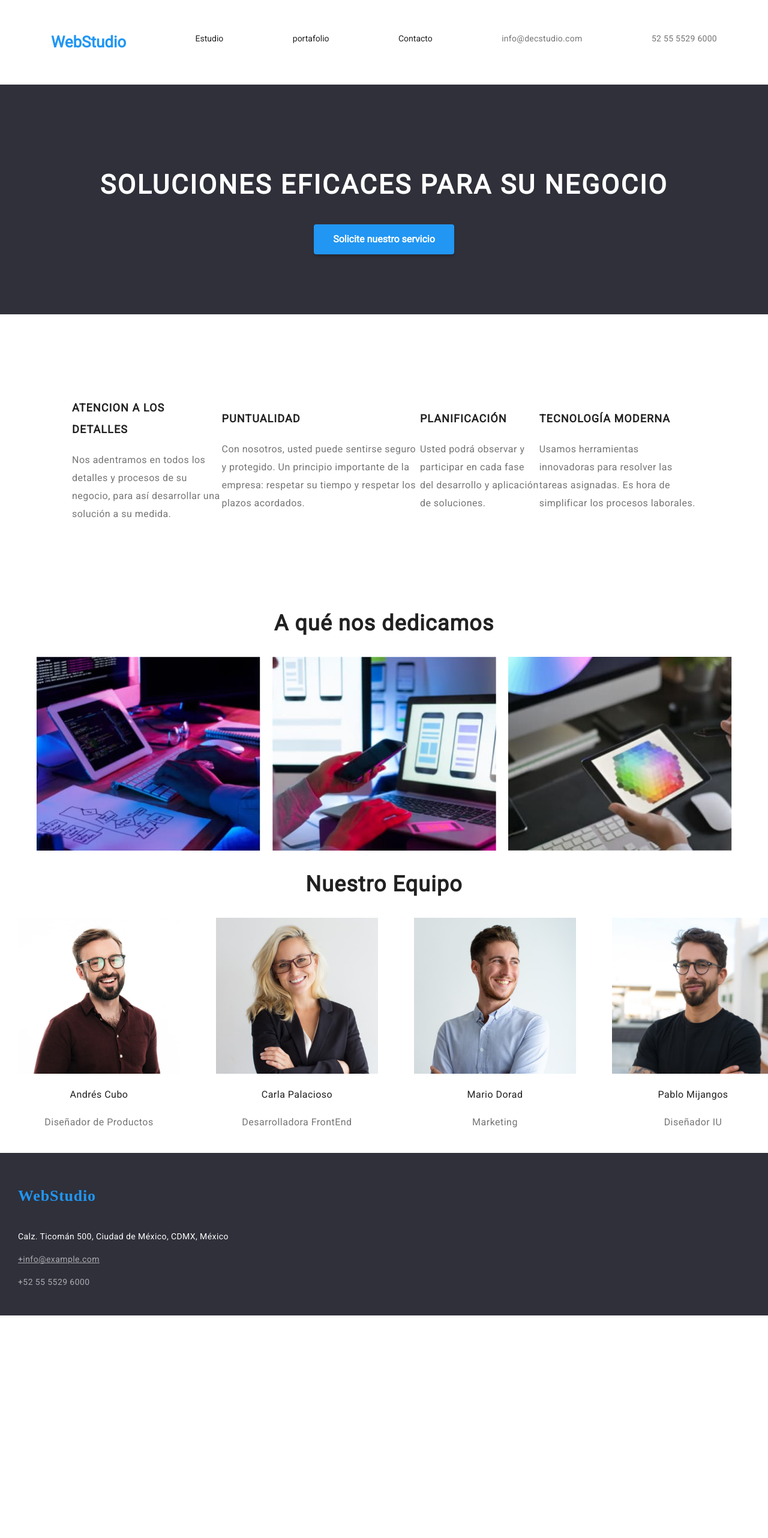
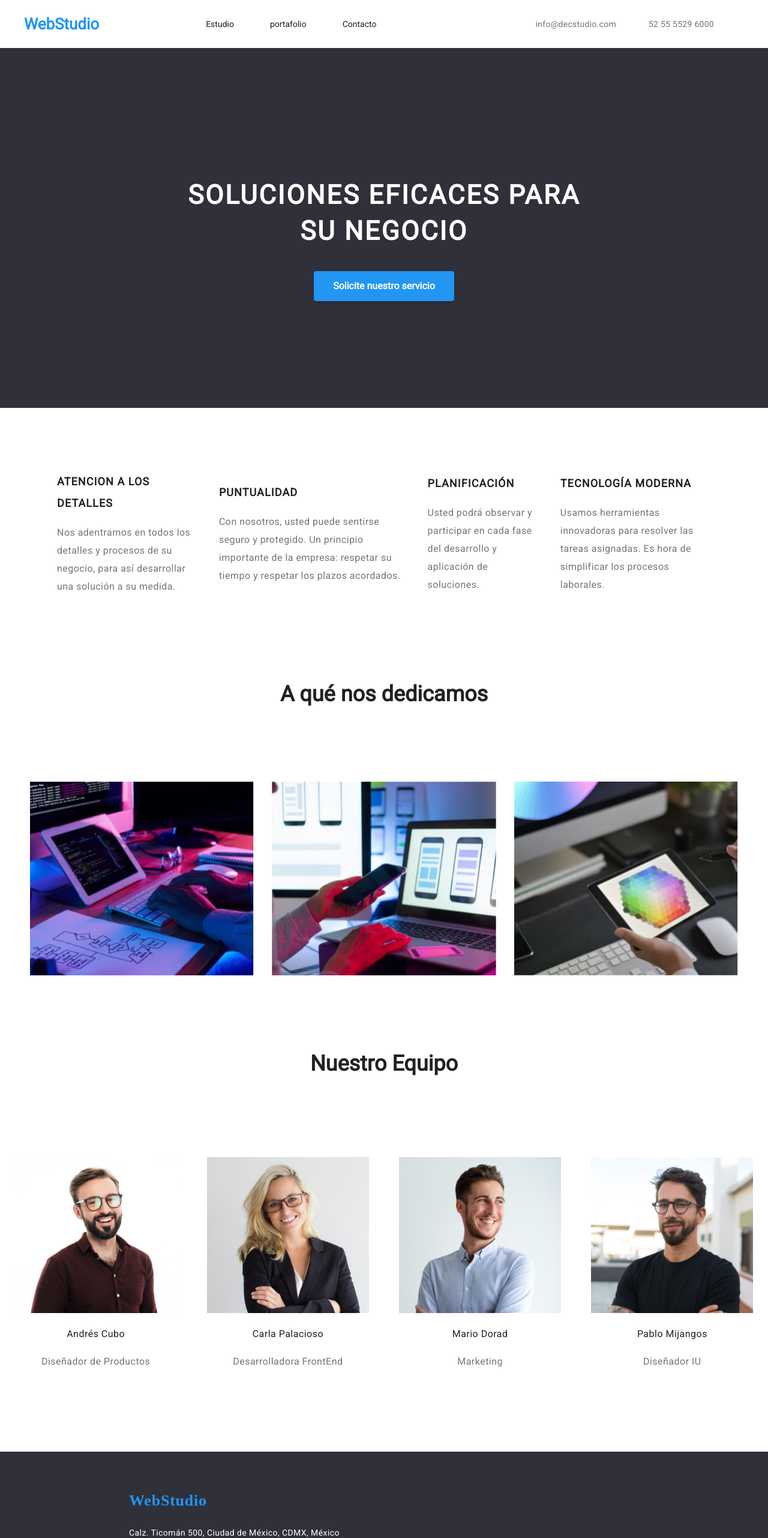
Before and after one commit to PAOLAAGUTIERREZL/goit-markup-hw-03, a plain HTML site: page index.html in a window 1280 px wide. Shown: the top 2564 px of the page at 60% size. Before the commit the page ends 2193 px from the top, so only its background shows below. Drawn offline with nearby package versions, Linux system fonts and the light colour scheme.

Commit message:
up12102022

```diff
--- a/css/styles.css
+++ b/css/styles.css
@@ -2,7 +2,7 @@ body {
   font-family: "Roboto", sans-serif;
   cursor: pointer;
 }
-*{
+{
   box-sizing: border-box;
 }
 
@@ -10,208 +10,21 @@ body {
 :root {
   --underline-color: #2196f3;
 }
-
-.menu-flex{
-  padding:5px;
-  margin:50px;
-  list-style: none;
-  border-radius: 20px;
-  background-color:#ffff;
-  box-shadow: none;
+.style-header{
+  background-color: #ffff;
+  height: 80px;
   display: flex;
-  justify-content: space-between;
-
-  /* justify-content: center; */
-}
-.menu-flex a {
-  padding: 5px 30px;
+  align-items: center;
 }
 
-.cont1-flex{
-  padding:100px;
-  margin:0px;
-  list-style: none;
-  border-radius: none;
-  background: #2F303A;
-  box-shadow: none;
+.container{
+  width: 1200px;
   display: flex;
-  flex-direction: column;
-  /* justify-content: center; */
+  margin: 0 auto;
+  justify-content: space-between;
   align-items: center;
-
-}
-.cont1-flex h2 {
-  color: aliceblue;
-  /* padding: 50px 350px; */
-  font-style: normal;
-/* font-weight: 900; */
-font-size: 44px;
-line-height: 60px;
-text-align: center;
-letter-spacing: 0.06em;
-text-transform: uppercase;
-color: #FFFFFF;
-
-}
-.cont1-flex button {
-  padding: 10px 32px;
-  justify-content: center;
-  background: #2196f3;
-  color: #FFFFFF;
-  cursor: pointer;
-  flex-direction: row;
-  border-style: none;
-  font-weight: 700;
-  font-size: 16px;
-  line-height: 30px;
-  border-radius: 4px;
-  box-shadow: 0px 4px 4px rgba(0, 0, 0, 0.15);
-
-}
-/* atencion a los detalles... */
-.cont2-flex{
-  padding:100px;
-  margin:20px;
-  list-style: none;
-  border-radius: none;
-  box-shadow: none;
-  display: flex;
-  justify-content: center;
-  align-items: center;
-}
-.cont3-flex{
-  padding:5px;
-  margin:10px;
-  /* list-style: none;  */
-  border-radius: none;
-  box-shadow: none;
-  display: flex;
-  justify-content: center;
-  /* align-items: center;  */
-  list-style: none;
-  gap: 20px;
-}
-/* .cont3-flex image {
-  padding: 50px 350px;
-  margin:50px;
-  font-style: normal;
-  display: flex; */
-
-/* font-weight: 900; */
-/* } */
-
-
-.cont33-flex{
-  padding:0px;
-  margin:0px;
-  /* list-style: none;  */
-  border-radius: none;
-  box-shadow: none;
-  display: flex;
-  /* justify-content: center;   */
-  /* align-items: center;  */
-  list-style: none;
-  flex-direction: column;
-  justify-content:center;
-
-
-}
-
-.cont3-flex h4{
-  font-family: 'Roboto';
-font-style: normal;
-font-weight: 500;
-font-size: 16px;
-line-height: 19px;
-/* identical to box height */
-
-text-align: center;
-letter-spacing: 0.03em;
-
-color: #212121;
-}
-
-.cont3-flex h5{
-  font-family: 'Roboto';
-font-style: normal;
-font-weight: 400;
-font-size: 16px;
-line-height: 19px;
-/* identical to box height */
-
-text-align: center;
-letter-spacing: 0.03em;
-
-color: #757575;
-
-}
-
-
-.cont31-flex{
-  font-family: 'Roboto';
-font-style: normal;
-font-weight: 700;
-font-size: 36px;
-line-height: 42px;
-text-align: center;
-letter-spacing: 0.03em;
-color: #212121;
-}
-.cont4-flex{
-  background: #FFFFFF;
-  display: flex;
-  box-shadow: 0px 1px 3px rgba(0, 0, 0, 0.12), 0px 1px 1px rgba(0, 0, 0, 0.14), 0px 2px 1px rgba(0, 0, 0, 0.2);
-  border-radius: 0px 0px 4px 4px;
-  list-style: none;
-
-/*
-  padding:5px;
-  margin:5px;
-  /* list-style: none; */
-  border-radius: none;
-  box-shadow: none;
-  display: flex;
-  justify-content: center;
-  align-items: center;
-  flex-direction: column; */
-}
-
-.cont5-flex{
-  padding:30px;
-  margin:0px;
-  list-style: none;
-  border-radius: none;
-  background: #2F303A;
-  box-shadow: none;
-  display: flex;
-  flex-direction: column;
-  /* justify-content: center; */
-  /* align-items: center; */
-}
-/* portfolio */
-
-.menu2-flex{
-  padding:5px;
-  margin:50px;
-  list-style: none;
-  border-radius: 20px;
-  background-color:#ffff;
-  box-shadow: none;
-  display: flex;
-  justify-content: center;
-}
-
-.link-log {
-  font-style: normal;
-  font-weight: 700;
-  font-size: 26px;
-  line-height: 31px;
-  color: #2196f3;
-  text-decoration: none;
-  cursor: pointer;
-}
-.link-log:hover {
-  color: var(--underline-color);
+  margin-left: auto;
+  margin-right: auto;
 }
 
 .link-menu,
@@ -239,6 +52,7 @@ color: #212121;
   line-height: 16px;
   letter-spacing: 0.02em;
   text-decoration: none;
+  margin-right: 50px;
 
   color: #757575;
 
@@ -246,6 +60,279 @@ color: #212121;
 .link-contact:hover {
   color: var(--underline-color);
 }
+
+.link-log {
+  font-style: normal;
+  font-weight: 700;
+  font-size: 26px;
+  line-height: 31px;
+  color: #2196f3;
+  text-decoration: none;
+  cursor: pointer;
+}
+.link-log:hover {
+  color: var(--underline-color);
+}
+
+.container-log{
+  display: flex;
+  align-items: center;
+}
+.nav-style{
+  margin-left:93px;
+}
+.menu-flex{
+  padding:5px;
+  margin:50px;
+  list-style: none;
+  border-radius: 20px;
+  box-shadow: none;
+  display: flex;
+  justify-content: space-between;
+}
+.menu-flex a {
+  padding: 5px 30px;
+}
+
+.cont1-flex{    /*bloque superior gris*/
+  height: 600px;
+  left: -4px;
+  top: 80px;
+  padding:100px;
+  margin:0px;
+  list-style: none;
+  border-radius: none;
+  background: #2F303A;
+  box-shadow: none;
+  display: flex;
+  flex-direction: column;
+  justify-content: center;
+  align-items: center;
+
+
+}
+
+.cont1-flex h2 {   /*soluciones eficaces para su negocio*/
+font-family: 'Roboto';
+font-style: normal;
+font-weight: 900;
+font-size: 44px;
+line-height: 60px;
+text-align: center;
+letter-spacing: 0.06em;
+text-transform: uppercase;
+color: #FFFFFF;
+
+}
+.cont1-flex button {
+  padding: 10px 32px;
+  justify-content: center;
+  background: #2196f3;
+  color: #FFFFFF;
+  cursor: pointer;
+  flex-direction: row;
+  border-style: none;
+  font-weight: 700;
+  font-size: 16px;
+  line-height: 30px;
+  border-radius: 4px;
+  box-shadow: 0px 4px 4px rgba(0, 0, 0, 0.15);
+
+}
+/* atencion a los detalles... */
+.cont2-flex{
+  padding: 95px;  /*arriba derecha abajo izquiera */
+  margin:0px;
+  list-style: none;
+  border-radius: none;
+  box-shadow: none;
+  display: flex;
+  justify-content: center;
+  align-items: center;
+  gap: 30px;
+  }
+
+.cont3-flex{         /* imagenes de aqué nos dedicamos y nuestro equipo posicion vertical */
+      padding: 95px 215px 94px 215px;
+      margin:10px;
+      list-style: none;
+      border-radius: none;
+      box-shadow: none;
+      display: flex;
+      justify-content: center;
+      align-items: center;
+      gap: 30.26px;
+
+}
+
+.cont3-flex h4{  /*nombres */
+  font-family: 'Roboto';
+font-style: normal;
+font-weight: 500;
+font-size: 16px;
+line-height: 19px;
+text-align: center;
+letter-spacing: 0.03em;
+color: #212121;
+}
+.cont3-flex h5{  /*cargos */
+  font-family: 'Roboto';
+font-style: normal;
+font-weight: 400;
+font-size: 16px;
+line-height: 19px;
+text-align: center;
+letter-spacing: 0.03em;
+color: #757575;
+}
+.cont33-flex{
+  padding:0px;
+  margin:0px;
+  /* list-style: none;  */
+  border-radius: none;
+  box-shadow: none;
+  display: flex;
+  /* justify-content: center;   */
+  /* align-items: center;  */
+  list-style: none;
+  flex-direction: column;
+  justify-content:center;
+}
+.cont4-flex{    /* tabla de nuestro equipo*/
+  background: #FFFFFF;
+  display: flex;
+  box-shadow: 0px 1px 3px rgba(0, 0, 0, 0.12), 0px 1px 1px rgba(0, 0, 0, 0.14), 0px 2px 1px rgba(0, 0, 0, 0.2);
+  border-radius: 0px 0px 4px 4px;
+  list-style: none;
+  padding:5px;
+  margin:5px;
+  /* list-style: none; */
+  border-radius: none;
+  box-shadow: none;
+  display: flex;
+  justify-content: center;
+  align-items: center;
+  flex-direction: column;
+}
+.cont31-flex{      /* nuestro equipo y a que nos dedicamos es solo el titulo que es h2*/
+  font-family: 'Roboto';
+  font-style: normal;
+  font-weight: 700;
+  font-size: 36px;
+  line-height: 42px;
+  justify-content:center;
+  text-align: center;
+  /* letter-spacing: 0.03em; */
+  color: #212121;
+  padding-top: 2px; /* margen superior de a que nos dedicamos */
+  display: flex;
+}
+
+.menu {
+  font-family: "Roboto";
+  font-style: normal;
+  font-weight: 700;
+  font-size: 18px;
+  line-height: 36px;
+  letter-spacing: 0.06em;
+  color: #212121;
+  text-decoration: none;
+  margin-block: 10px;
+}
+
+
+.submenu {
+  font-family: "Roboto";
+  font-style: normal;
+  font-weight: 400;
+  font-size: 16px;
+  line-height: 30px;
+  letter-spacing: 0.03em;
+  color: #757575;
+  text-decoration: none;
+
+}
+.matriz-flex{         /* matriz principal de portfolio */
+  padding:0px 215px 30px 30px;   /*arriba derecha abajo izquiera */
+  margin:5px;
+  /* margin top: 55.05px; */
+  list-style: none;
+  border-radius: none;
+  box-shadow: none;
+  display: flex;
+  /* justify-content:first baseline;  */
+  align-items: center;
+  gap: 30px;
+  display: flex;
+
+
+}
+
+
+.cont5-flex{   /* pie de pagina */
+  height: 252px;
+  padding-left: 215px;
+  padding-top: 40px;
+  margin:0px;
+  list-style: none;
+  border-radius: none;
+  background: #2F303A;
+  box-shadow: none;
+  display: flex;
+  /* flex-direction: column; */
+  /* justify-content: space-between;  */
+  }
+
+.services {
+  font-family: 'Roboto';
+  font-style: normal;
+  font-weight: 700;
+  font-size: 14px;
+  line-height: 16px;
+  letter-spacing: 0.03em;
+  text-transform: uppercase;
+  color: #FFFFFF;
+  display: flex;
+  padding :50px;
+  margin:0px;
+
+
+
+}
+
+
+
+/* portfolio------------------------------------------------------------------------------------------------------------------------- */
+
+.menu2-flex{  /*botones principales*/
+  padding:106px;
+  margin:50px;
+  list-style: none;
+  border-radius: 20px;
+  background-color:#ffff;
+  box-shadow: none;
+  display: flex;
+  gap: 8px;
+  justify-content: center;
+}
+.main-buttons {
+  font-style: normal;
+  color: #212121;
+  text-align: center;
+  width: 103px;
+  height: 38px;
+  background: #f5f4fa;
+  border-radius: 4px;
+  outline: none;
+  border:0;
+  cursor: pointer;
+
+}
+.main-buttons:hover {
+  background-color: var(--underline-color);
+  color: white;
+}
+
 
 /* ********************************************************** */
 
@@ -272,16 +359,6 @@ color: #212121;
   background: var(--color-principal);
   box-shadow: 0px 4px 4px rgba(0, 0, 0, 0.15);
   border-radius: 4px;
-}
-
-.services {
-  font-style: normal;
-  font-weight: 700;
-  font-size: 14px;
-  line-height: 16px;
-  letter-spacing: 0.03em;
-  text-transform: uppercase;
-  color: #212121;
 }
 
 .services2 {
@@ -356,23 +433,7 @@ letter-spacing: 0.03em;
 color: rgba(255, 255, 255, 0.6);
 }
 
-.main-buttons {
-  font-style: normal;
-  color: #212121;
-  text-align: center;
-  width: 103px;
-  height: 38px;
-  background: #f5f4fa;
-  border-radius: 4px;
-  outline: none;
-  border:0;
-  cursor: pointer;
 
-}
-.main-buttons:hover {
-  background-color: var(--underline-color);
-  color: white;
-}
 
 /* .ourservices-button {
   width: 700px;
@@ -380,8 +441,7 @@ color: rgba(255, 255, 255, 0.6);
   background-color: #2196f3;
   color: white;
   border-color: #2196f3;
-  /* box-shadow: 0px 3px 1px rgba(0, 0, 0, 0.1); */
-  border-radius: 4px;
+    border-radius: 4px;
   font-style: normal;
   font-weight: 500;
   font-size: 16px;
@@ -390,7 +450,7 @@ color: rgba(255, 255, 255, 0.6);
   font-family: "Roboto", sans-serif;
 } */
 
-h2 {
+h2xx {
   font-style: normal;
   font-weight: 700;
   font-size: 18px;
@@ -399,7 +459,7 @@ h2 {
   color: #212121;
 }
 
-p {
+pxx {
   font-style: normal;
   font-weight: 400;
   font-size: 16px;
@@ -408,34 +468,7 @@ p {
   color: #757575;
 }
 
-.menu {
-  font-family: "Roboto";
-  font-style: normal;
-  font-weight: 700;
-  font-size: 18px;
-  line-height: 36px;
-  letter-spacing: 0.06em;
-  color: #212121;
-  text-decoration: none;
-}
-/* .menu:hover{
-  text-decoration: underline;
-  text-decoration-color: var(--underline-color); */
-/* } */
-/* .menu:active{
-  border-color: #2196F3;
-} */
 
-.submenu {
-  font-family: "Roboto";
-  font-style: normal;
-  font-weight: 400;
-  font-size: 16px;
-  line-height: 30px;
-  letter-spacing: 0.03em;
-  color: #757575;
-  text-decoration: none;
-}
 /* .submenu:hover{
   text-decoration: underline;
   text-decoration-color: var(--underline-color);
--- a/index.html
+++ b/index.html
@@ -1,36 +1,41 @@
 <!DOCTYPE html>
-<html lang="en">
+<html lang="es">
+
   <head>
     <meta charset="utf-8">
     <meta http-equiv="X-UA-Compatible" content="IE=edge">
     <title>Soluciones integrales</title>
     <meta name="description" content="">
     <meta name="viewport" content="width=device-width, initial-scale=1">
-    <link rel="stylesheet" href="css/normalize.css">
+    <link rel="stylesheet" href="https://unpkg.com/modern-normalize@1.1.0/modern-normalize.css">
     <link href="css/styles.css" rel="stylesheet" type="text/css">
     <link href="https://fonts.googleapis.com/css2?family=Roboto&display=swap" rel="stylesheet">
   </head>
   <body>
-    <header>
-      <nav>
+    <header class="style-header">
+      <div class="container">
+        <div class="container-log">
+          <a class="link-log" href="http://www.WebStudio" target="_blank">WebStudio</a>
+          <nav class="nav-style">
             <ul class="menu-flex">
-          <li><a class="link-log" href="http://www.WebStudio" target="_blank">WebStudio</a></li>
               <li><a class="link-menu" href="index.html" target="_blank">Estudio </a></li>
               <li><a class="link-menu" href="portfolio.html" target="_blank">portafolio</a></li>
               <li><a class="link-menu" href="http://www.Contacto" target="_blank">Contacto</a>
-          <li><a class="link-contact" href="info@decstudio.com" target="_blank">info@decstudio.com</a></li>
-          <li><a class="link-contact"href="tel:+525555296000" target="_blank">52 55 5529 6000 </a></li>
             </ul>
           </nav>
+        </div>
+        <div>
+          <a class="link-contact" href="info@decstudio.com" target="_blank">info@decstudio.com</a>
+          <a class="link-contact" href="tel:+525555296000" target="_blank">52 55 5529 6000 </a>
+        </div>
+      </div>
     </header>
     <main>
 
-      <ul class="cont1-flex">
-        <li><h2>SOLUCIONES EFICACES PARA SU NEGOCIO</h2></li>
-        <li><button type="button" class="ourservice-button">Solicite nuestro servicio</button></li>
-      </ul>
-
-
+<div class="cont1-flex">
+  <h2>SOLUCIONES EFICACES PARA <br>SU NEGOCIO</h2>
+  <button type="button">Solicite nuestro servicio</button>
+</div>
           <ul class="cont2-flex">
           <li>
             <p class="menu">ATENCION A LOS DETALLES</p>
@@ -62,20 +67,13 @@
             </p>
           </li>
         </ul>
+
           <h2 class="cont31-flex">A qué nos dedicamos</h2>
-          <!-- <div class="cont3-flex">
-          <ul>
-              <li><img src="images/design1.jpg" alt="planecion" width="373"></li>
-              <li><img src="images/design2.jpg" alt="responsive1" width="373"></li>
-              <li><img src="images/design3.jpg" alt="images" width="373"></li>
-          </ul>
-        </div> -->
-
 
         <div class="cont3-flex">
-         <img src="images/design1.jpg" alt="planecion" width="373"></li>
-        <img src="images/design2.jpg" alt="responsive1" width="373"></li>
-        <img src="images/design3.jpg" alt="images" width="373"></li>
+         <img src="images/design1.jpg" alt="planecion" width="373.16"></li>
+        <img src="images/design2.jpg" alt="responsive1" width="373.16"></li>
+        <img src="images/design3.jpg" alt="images" width="373.16"></li>
         </div>
 
         <h2 class="cont31-flex">Nuestro Equipo</h2>
@@ -121,10 +119,13 @@
     </main>
     <footer>
      <address class="cont5-flex">
+
+        <div>
         <p class="foot1">WebStudio</p>
         <p class="foot2">Calz. Ticomán 500, Ciudad de México, CDMX, México</p>
         <a class="foot3" href="info@example.com">+info@example.com</a>
         <p class="foot3">+52 55 5529 6000</p>
+       </div>
       </address>
       <!-- <div>
         <h2 class="services">ENCUENTRANOS EN</h2>
```
Also changed, not shown: portfolio.html (+36 -26 lines), images/facebook.png (added), images/instagram.png (added), images/linkedin.png (added), images/twiter.png (added), 1 other file. Lines whose indentation alone changed are shown as unchanged.
